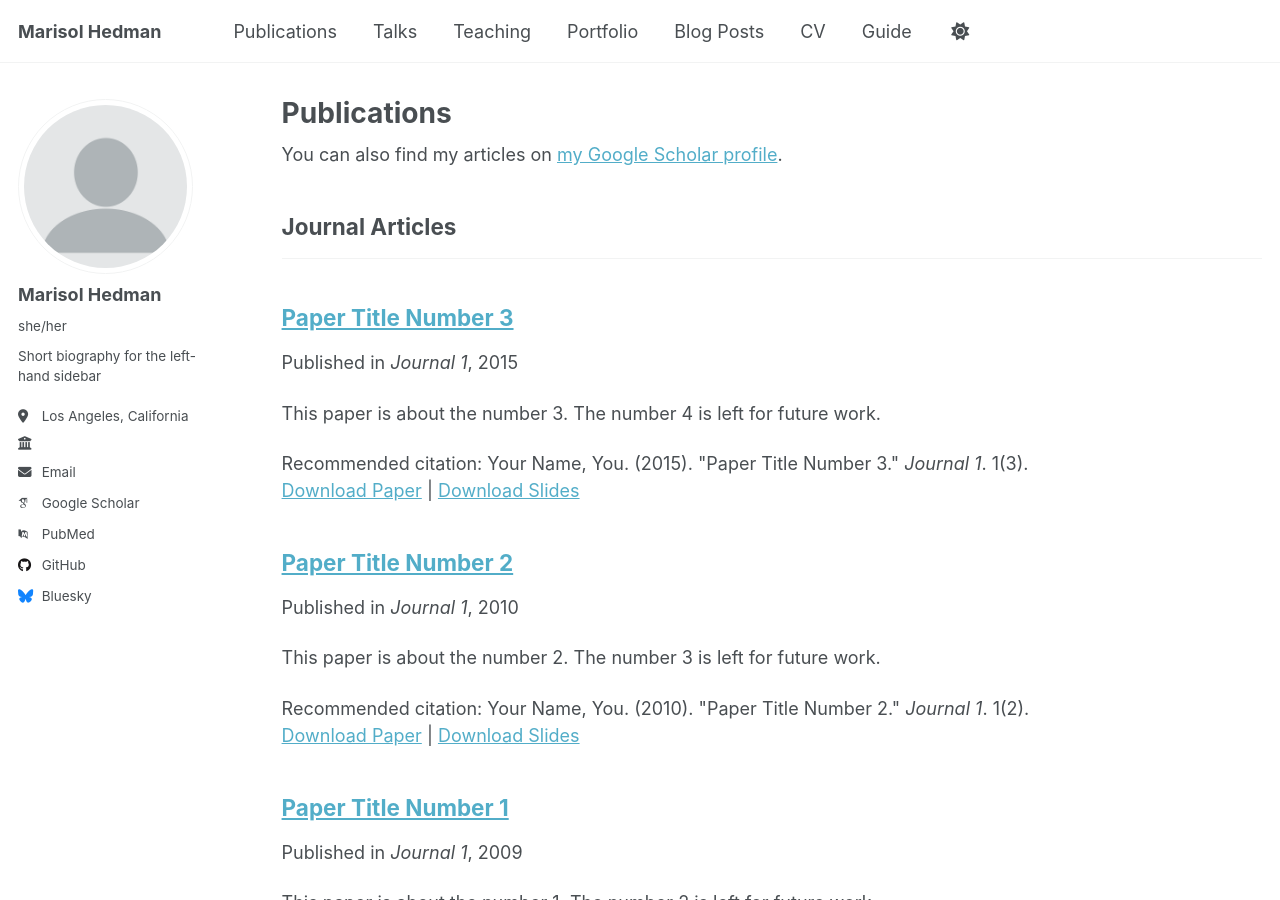
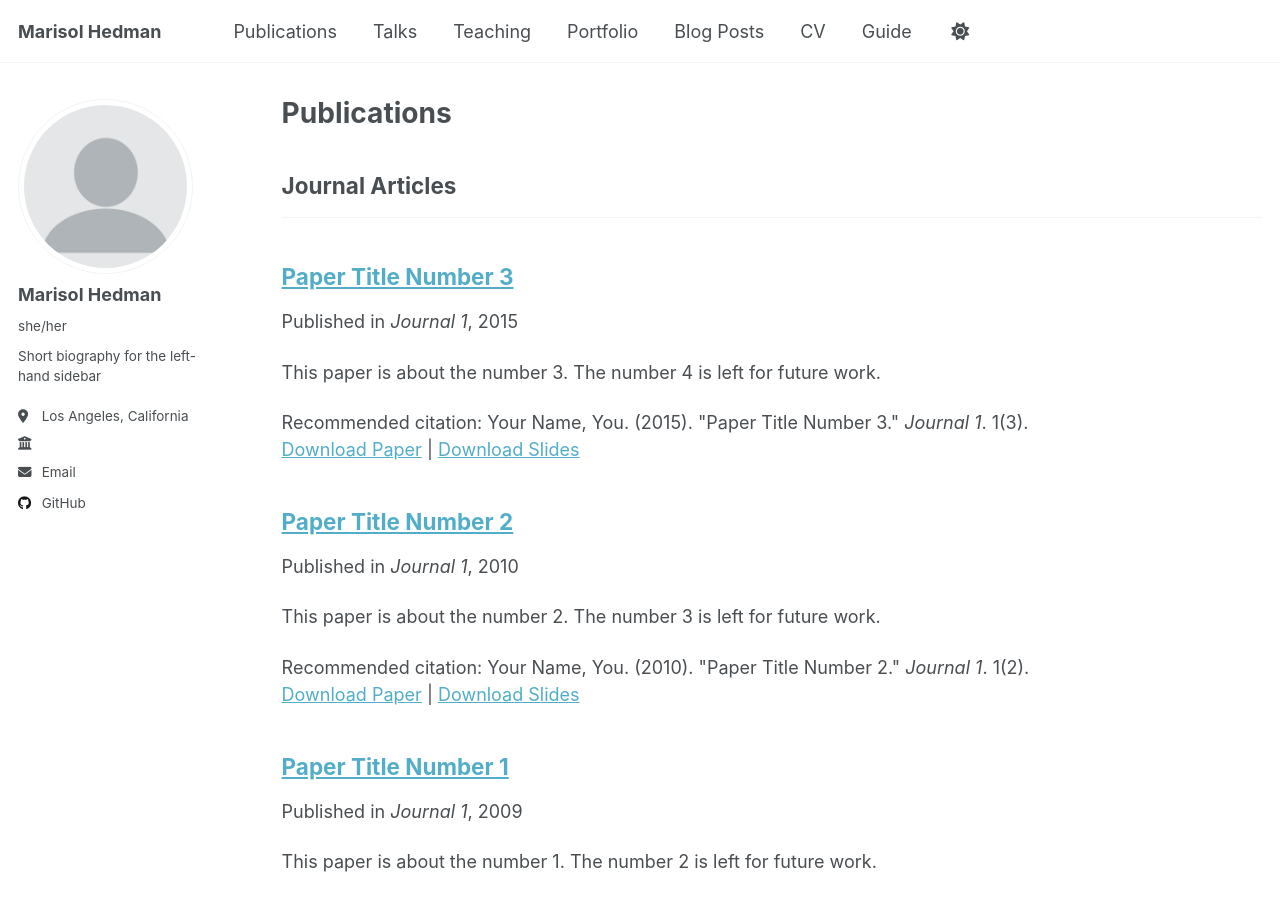
Before and after one commit to MarisolNavarro/marisolnavarro.github.io, a Jekyll site: the page built from _pages/publications.html, in a window 1280 px wide and 900 px high. Built offline with Jekyll 4.4.1, drawn with Linux system fonts in a browser that asks for light colours; some web fonts are replaced; some of the changed lines change nothing that is shown.

Commit message:
Update _config.yml

```diff
--- a/_config.yml
+++ b/_config.yml
@@ -33,12 +33,12 @@
 
   # Academic websites
   academia         : # URL
-  arxiv            : # URL - Update with the correct link to your profile
-  googlescholar    : "https://scholar.google.com/citations?user=PS_CX0AAAAAJ"
+  arxiv            : # URL
+  googlescholar    : # URL
   impactstory      : # URL
   orcid            : # URL
   semantic         : # URL
-  pubmed           : "https://www.ncbi.nlm.nih.gov/pubmed/?term=john+snow"
+  pubmed           : # URL
   researchgate     : # URL
   scopus           : # URL
 
@@ -46,12 +46,12 @@
   bitbucket        : # Username - Update with your username on the site
   codepen          : # Username
   dribbble         : # Username
-  github           : "academicpages"
+  github           : "MarisolNavarro"
   kaggle           : # Username
   stackoverflow    : # User number or user number and name (i.e., use "1" or "1/jeff-atwood")
 
   # Social media
-  bluesky          : "bsky.app" # Replace this with you Bluesky username
+  bluesky          : # Username
   facebook         : # Username
   flickr           : # Username
   foursquare       : # Username
```
